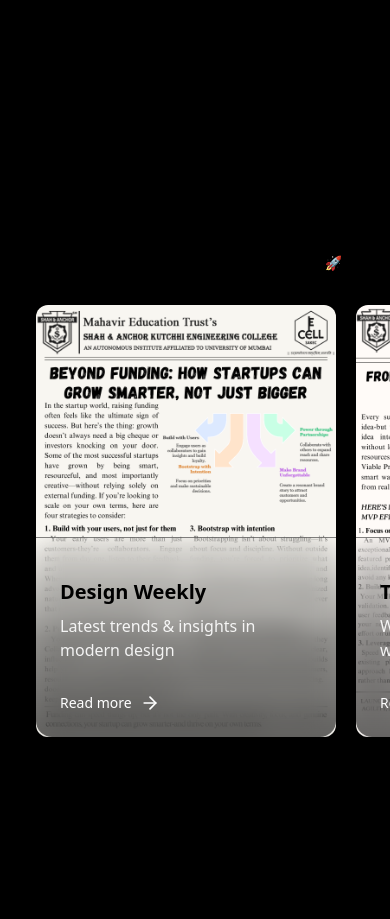
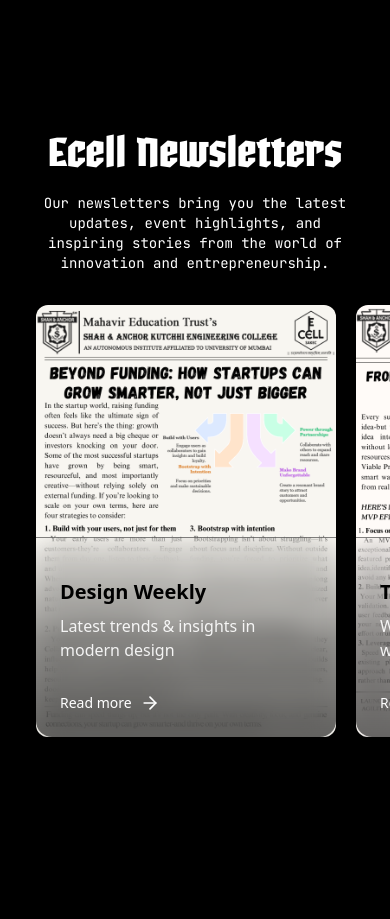
Before and after one commit to raorajnish/Ecell, a React (Vite) app: page / in a window 390 px wide. Shown: the part 7520-8439 px from the top of the page. Built offline with nearby package versions, Linux system fonts and the light colour scheme.

Commit message:
lenis+gsap on app

```diff
--- a/src/App.jsx
+++ b/src/App.jsx
@@ -1,5 +1,4 @@
-import React from "react";
-
+import React, { useRef, useEffect } from "react";
 import { Route, Routes } from "react-router-dom";
 import Home from "./pages/Home";
 import About from "./pages/About";
@@ -9,15 +8,36 @@
 import NavBar from "./components/nav/NavBar";
 
 import { ReactLenis } from "lenis/react";
+import gsap from "gsap";
 
 const App = () => {
+  const lenisRef = useRef();
+
+  useEffect(() => {
+    // Hook Lenis into GSAP’s ticker for sync
+    function update(time) {
+      lenisRef.current?.lenis?.raf(time * 1000);
+    }
+    gsap.ticker.add(update);
+
+    return () => {
+      gsap.ticker.remove(update);
+    };
+  }, []);
+
   return (
-    <ReactLenis root options={{ smoothWheel: true, duration: 1.5 }}>
+    <ReactLenis
+      ref={lenisRef}
+      root
+      options={{ autoRaf: false }}
+    >
       <div>
+        {/* Fixed Navbar */}
         <div className="fixed top-8 left-[0.5vw] w-[99vw] z-50 pointer-events-auto">
           <NavBar />
         </div>
 
+        {/* Routes */}
         <Routes>
           <Route path="/" element={<Home />} />
           <Route path="/about" element={<About />} />
--- a/src/components/ecell/StickySection.jsx
+++ b/src/components/ecell/StickySection.jsx
@@ -29,7 +29,7 @@
     },
     {
       id: 2,
-      image: imgFoodFiesta,
+      image: "https://i.pinimg.com/736x/90/42/c5/9042c5c6833f4a4932062f892691294f.jpg",
       title: "Food Fiesta",
       description:
         "A buzzing campus food fest blending taste with entrepreneurship. 1500+ visitors experienced student-led stalls and innovation.",
--- a/src/components/gallery4.jsx
+++ b/src/components/gallery4.jsx
@@ -79,7 +79,7 @@
 
 const Gallery4 = ({
   title = "Ecell Newsletters",
-  description = "Our newsletters bring you the latest updates, event highlights, and inspiring stories from the world of innovation and entrepreneurship. 🚀",
+  description = "Our newsletters bring you the latest updates, event highlights, and inspiring stories from the world of innovation and entrepreneurship.",
   items = data
 }) => {
   const [carouselApi, setCarouselApi] = useState();
@@ -108,10 +108,10 @@
       <div className="container mx-auto">
         <div className="mb-8 flex items-end justify-between md:mb-14 lg:mb-16">
           <div className="flex flex-col px-9 lg:pl-36 gap-4">
-            <h2 className="text-5xl text-center md:text-left font-[vampire] font-medium md:text-4xl lg:text-7xl">
+            <h2 className="text-5xl text-center md:text-left text-white font-[vampire] font-medium md:text-4xl lg:text-7xl">
               {title}
             </h2>
-            <p className="max-w-lg  text-center md:text-left font-[font1] text-sm md:text-xl  text-muted-foreground">{description}</p>
+            <p className="max-w-lg text-white  text-center md:text-left font-[font1] text-sm md:text-xl  text-muted-foreground">{description}</p>
           </div>
           <div className="hidden shrink-0 gap-2 md:flex">
             {/* <Button
```
